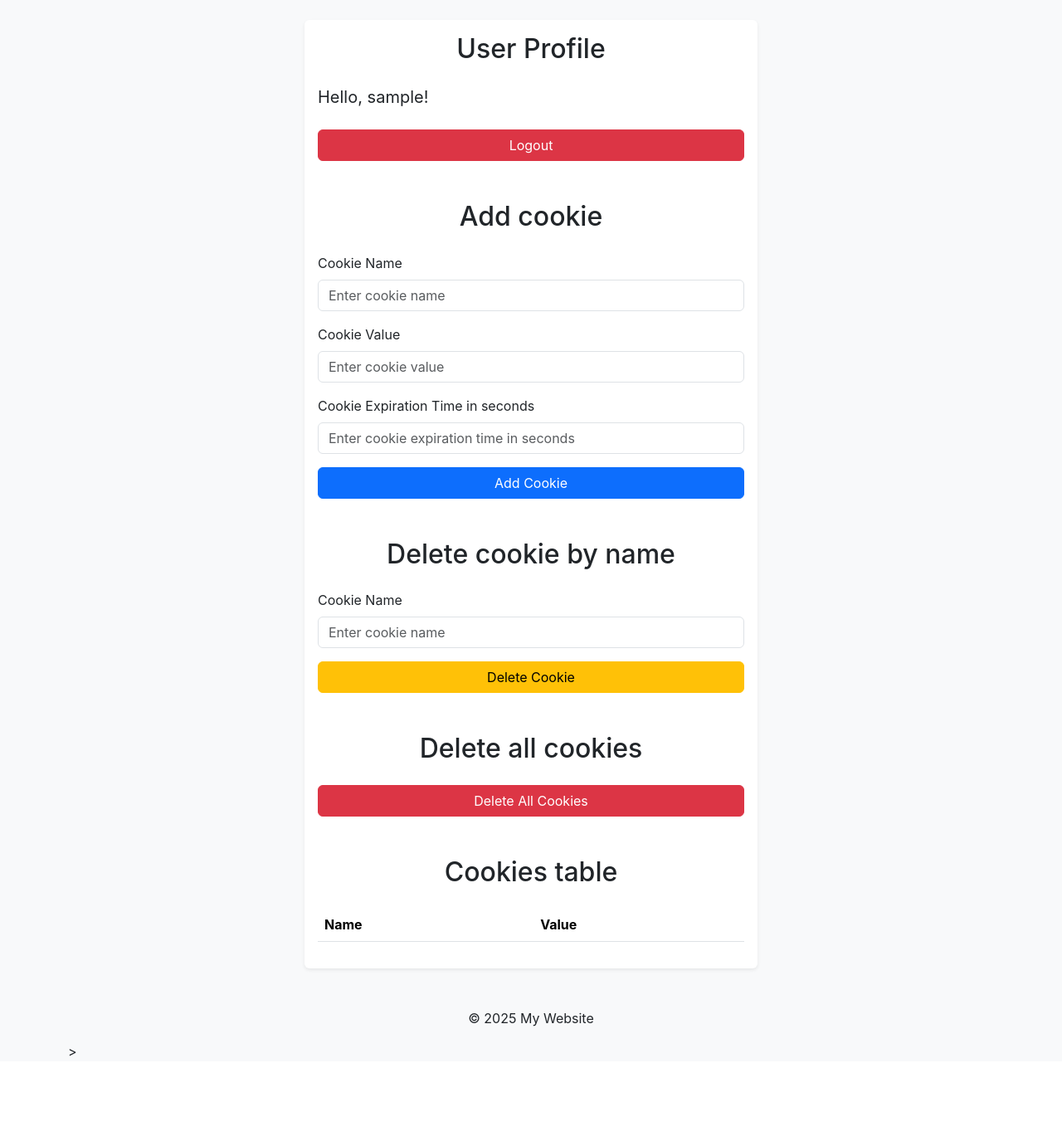
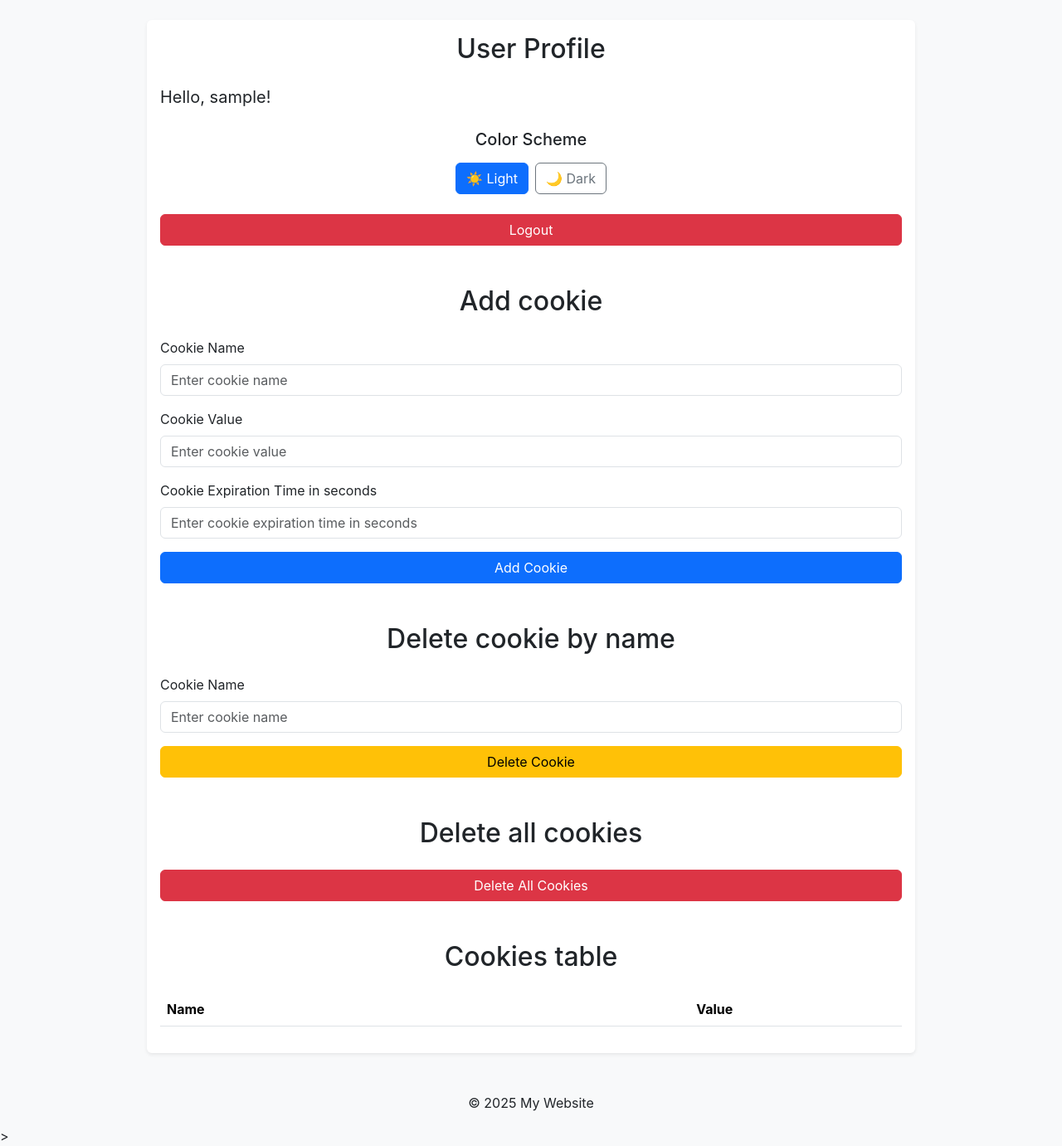
Before and after one commit to StepanNazar/flask_app_nazar, a Flask app: page /profile in a window 1280 px wide. Shown: the part 72-1453 px from the top of the page at 83% size. Before the commit the page ends 1345 px from the top, so only its background shows below. Run offline with Flask 3, Linux system fonts and the light colour scheme; the visitor is signed in with stand-in values (Sample User, id 1); lists and menus that the app fills with data are empty.

Commit message:
feat: add color scheme selection to profile page

```diff
--- a/app/templates/base.html
+++ b/app/templates/base.html
@@ -1,5 +1,5 @@
 <!DOCTYPE html>
-<html lang="en">
+<html lang="en" {% block theme %} {% endblock %}>
 <head>
     <meta charset="UTF-8">
     <meta name="viewport" content="width=device-width, initial-scale=1.0">
--- a/app/users/templates/profile.html
+++ b/app/users/templates/profile.html
@@ -1,13 +1,61 @@
 {% extends "base.html" %}
+{% block theme %}
+    {% if color_scheme == 'dark' %}
+        data-bs-theme="dark"
+    {% endif %}
+{% endblock %}
+
 {% block title %}{{ username }}'s profile{% endblock %}
+
+{% block head_extra %}
+    {{ super() }}
+    <style>
+        {% if color_scheme == 'dark' %}
+            body {
+                background-color: #212529;
+                color: #ffffff;
+            }
+        {% endif %}
+
+        .cookies-table-wrapper {
+            overflow-x: auto;
+            max-width: 100%;
+        }
+
+        .cookies-table td {
+            word-break: break-word;
+            max-width: 300px;
+        }
+
+        .cookies-table th:first-child,
+        .cookies-table td:first-child {
+            min-width: 150px;
+        }
+    </style>
+{% endblock %}
 
 {% block content %}
 <div class="row justify-content-center">
-    <div class="col-lg-6 col-md-8">
+    <div class="col-12 col-xl-10">
         <div class="card shadow-sm">
             <div class="card-body">
                 <h2 class="card-title text-center mb-4">User Profile</h2>
                 <p class="fs-5">Hello, {{ username }}!</p>
+
+                <div class="mt-4 mb-4">
+                    <h5 class="text-center mb-3">Color Scheme</h5>
+                    <div class="d-flex gap-2 justify-content-center">
+                        <a href="{{ url_for('users.set_color_scheme', scheme='light') }}"
+                           class="btn btn-outline-primary {% if color_scheme == 'light' %}active{% endif %}">
+                            ☀️ Light
+                        </a>
+                        <a href="{{ url_for('users.set_color_scheme', scheme='dark') }}"
+                           class="btn btn-outline-secondary {% if color_scheme == 'dark' %}active{% endif %}">
+                            🌙 Dark
+                        </a>
+                    </div>
+                </div>
+
                 <div class="d-grid mt-4">
                     <a href="{{ url_for('users.logout') }}" class="btn btn-danger">Logout</a>
                 </div>
@@ -46,7 +94,8 @@
                     </div>
                 </form>
                 <h2 class="card-title text-center mt-5 mb-4">Cookies table</h2>
-                <table class="table table-striped">
+                <div class="cookies-table-wrapper">
+                    <table class="table table-striped cookies-table">
                         <thead>
                             <tr>
                                 <th>Name</th>
@@ -65,4 +114,6 @@
                 </div>
             </div>
         </div>
+    </div>
+</div>
 {% endblock %}
--- a/app/users/views.py
+++ b/app/users/views.py
@@ -44,9 +44,25 @@ def logout():
 @users_bp.route("/profile")
 def profile():
     if "username" in session:
-        return render_template("profile.html", username=session["username"])
+        color_scheme = request.cookies.get("color_scheme", "light")
+        response = make_response(
+            render_template("profile.html", username=session["username"], color_scheme=color_scheme)
+        )
+        response.set_cookie("color_scheme", color_scheme, max_age=60*60*24*365) # update expiration date
+        return response
     flash("Please login first!", "danger")
     return redirect(url_for("users.login"))
+
+@users_bp.route("/set-color-scheme/<scheme>")
+def set_color_scheme(scheme):
+    if scheme not in ["light", "dark"]:
+        flash("Invalid color scheme!", "danger")
+        return redirect(url_for("users.profile"))
+
+    response = make_response(redirect(url_for("users.profile")))
+    response.set_cookie("color_scheme", scheme, max_age=60*60*24*365)
+    flash(f"Color scheme changed to {scheme}!", "success")
+    return response
 
 @users_bp.route("/add-cookie", methods=["POST"])
 def add_cookie():
```
Lines whose indentation alone changed are shown as unchanged.
